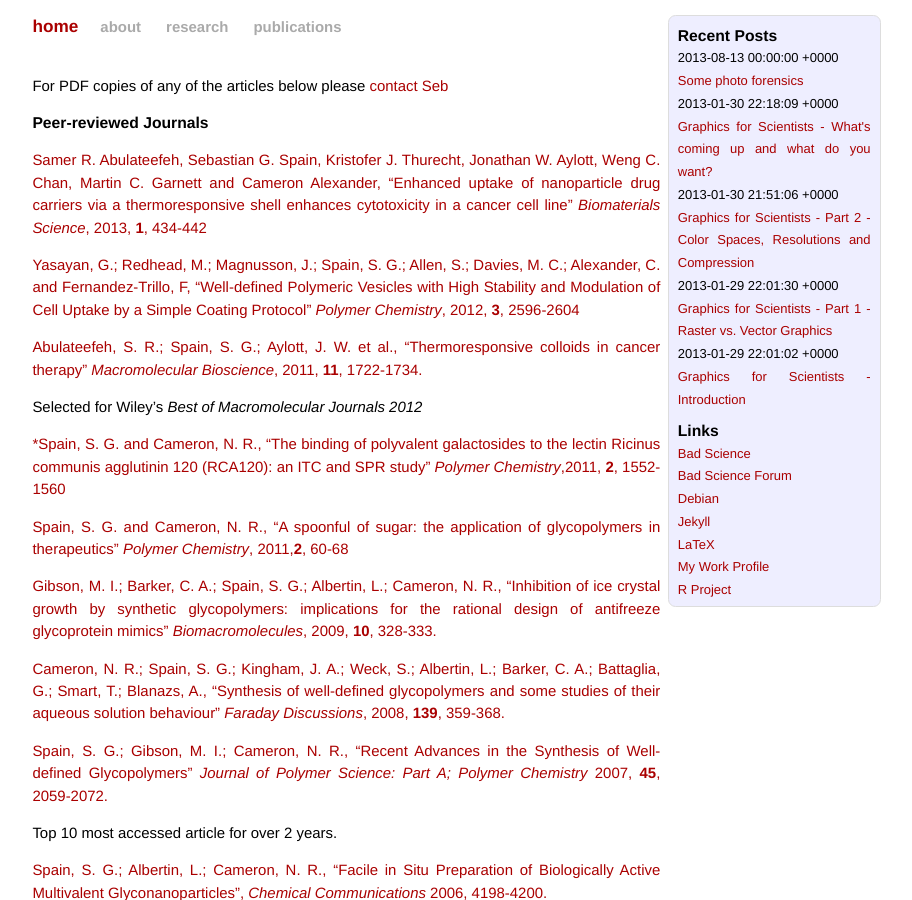
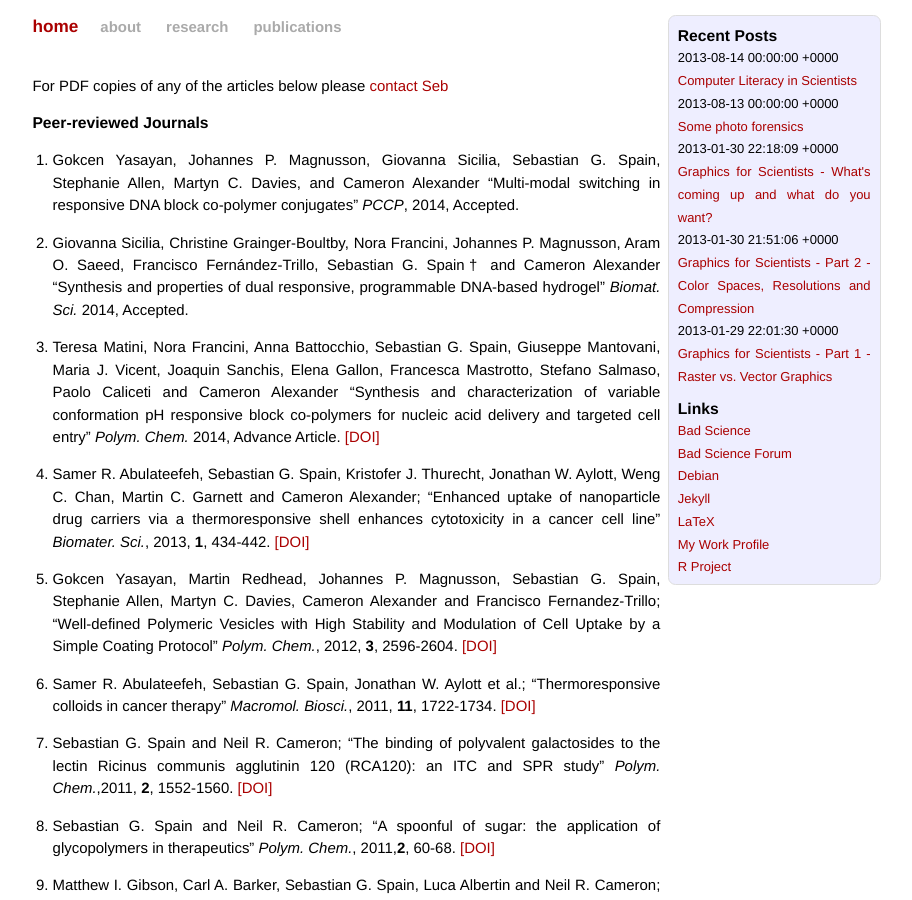
Before and after one commit to sebspain/sebspain.github.io, a Jekyll site: the page built from publications/index.md, in a window 1280 px wide and 900 px high. Shown: the whole window, without its empty margins (189-1101 px from the left). Built offline with Jekyll 4.4.1, drawn with Linux system fonts in a browser that asks for light colours; Markdown is read by kramdown in place of the engine named in the settings; comment, search, counter and statistics services are not loaded; some of the changed text lies outside the part shown.

Commit message:
updated publication list, do not publish yet

```diff
--- a/publications/index.md
+++ b/publications/index.md
@@ -7,30 +7,30 @@ For PDF copies of any of the articles below please <a href="mailto:seb@sebspain.
 
 ###Peer-reviewed Journals
 
-<a href="http://pubs.rsc.org/en/content/articlelanding/2013/bm/c2bm00184e">Samer R. Abulateefeh, Sebastian G. Spain, Kristofer J. Thurecht, Jonathan W. Aylott, Weng C. Chan, Martin C. Garnett and Cameron Alexander, "Enhanced uptake of nanoparticle drug carriers via a thermoresponsive shell enhances cytotoxicity in a cancer cell line" <em>Biomaterials Science</em>, 2013, <strong>1</strong>, 434-442</a>
+1. Gokcen Yasayan, Johannes P. Magnusson, Giovanna Sicilia, Sebastian G. Spain, Stephanie Allen, Martyn C. Davies, and Cameron Alexander "Multi-modal switching in responsive DNA block co-polymer conjugates" <em>PCCP</em>, 2014, Accepted.
 
-<a href="http://pubs.rsc.org/en/content/articlelanding/2012/py/c2py20352a">Yasayan, G.; Redhead, M.; Magnusson, J.; Spain, S. G.; Allen, S.; Davies, M. C.; Alexander, C. and Fernandez-Trillo, F, "Well-defined Polymeric Vesicles with High Stability and Modulation of Cell Uptake by a Simple Coating Protocol" <em>Polymer Chemistry</em>, 2012, <strong>3</strong>, 2596-2604</a>
+2. Giovanna Sicilia, Christine Grainger-Boultby, Nora Francini, Johannes P. Magnusson, Aram O. Saeed, Francisco Fernández-Trillo, Sebastian G. Spain† and Cameron Alexander "Synthesis and properties of dual responsive, programmable DNA-based hydrogel" <em>Biomat. Sci.</em> 2014, Accepted.
 
-<a href="http://dx.doi.org/10.1002/mabi.201100252">Abulateefeh, S. R.; Spain, S. G.; Aylott, J. W. et al., "Thermoresponsive colloids in cancer therapy" <em>Macromolecular Bioscience</em>, 2011, <strong>11</strong>, 1722-1734.</a>
+3. Teresa Matini, Nora Francini, Anna Battocchio, Sebastian G. Spain, Giuseppe Mantovani, Maria J. Vicent, Joaquin Sanchis, Elena Gallon, Francesca Mastrotto, Stefano Salmaso, Paolo Caliceti and Cameron Alexander "Synthesis and characterization of variable conformation pH responsive block co-polymers for nucleic acid delivery and targeted cell entry" <em>Polym. Chem.</em> 2014, Advance Article. [\[DOI\]](http://dx.doi.org/10.1039/C3PY00744H)
 
-Selected for Wiley's <em>Best of Macromolecular Journals 2012</em>
+4. Samer R. Abulateefeh, Sebastian G. Spain, Kristofer J. Thurecht, Jonathan W. Aylott, Weng C. Chan, Martin C. Garnett and Cameron Alexander; "Enhanced uptake of nanoparticle drug carriers via a thermoresponsive shell enhances cytotoxicity in a cancer cell line" <em>Biomater. Sci.</em>, 2013, <strong>1</strong>, 434-442. [\[DOI\]](http://dx.doi.org/10.1039/C2BM00184E)
 
-<a href="http://dx.doi.org/10.1039/C1PY00030F">*Spain, S. G. and Cameron, N. R., "The binding of polyvalent galactosides to the lectin Ricinus communis agglutinin 120 (RCA120): an ITC and SPR study" <em>Polymer Chemistry</em>,2011, <strong>2</strong>, 1552-1560</a>
+5. Gokcen Yasayan, Martin Redhead, Johannes P. Magnusson, Sebastian G. Spain, Stephanie Allen, Martyn C. Davies, Cameron Alexander and Francisco Fernandez-Trillo; "Well-defined Polymeric Vesicles with High Stability and Modulation of Cell Uptake by a Simple Coating Protocol" <em>Polym. Chem.</em>, 2012, <strong>3</strong>, 2596-2604. [\[DOI\]](http://dx.doi.org/10.1039/c2py20352a)
 
-<a href="http://dx.doi.org/10.1039/C0PY00149J">Spain, S. G. and Cameron, N. R., "A spoonful of sugar: the application of glycopolymers in therapeutics" <em>Polymer Chemistry</em>, 2011,<strong>2</strong>, 60-68</a>
+6. Samer R. Abulateefeh, Sebastian G. Spain, Jonathan W. Aylott et al.; "Thermoresponsive colloids in cancer therapy" <em>Macromol. Biosci.</em>, 2011, <strong>11</strong>, 1722-1734. [\[DOI\]](http://dx.doi.org/10.1002/mabi.201100252)
 
-<a href="http://dx.doi.org/10.1021/bm801069x">Gibson, M. I.; Barker, C. A.; Spain, S. G.; Albertin, L.; Cameron, N. R., "Inhibition of ice crystal growth by synthetic glycopolymers: implications for the rational design of antifreeze glycoprotein mimics" <em>Biomacromolecules</em>, 2009, <strong>10</strong>, 328-333.</a>
+6. Sebastian G. Spain and Neil R. Cameron; "The binding of polyvalent galactosides to the lectin Ricinus communis agglutinin 120 (RCA120): an ITC and SPR study" <em>Polym. Chem.</em>,2011, <strong>2</strong>, 1552-1560. [\[DOI\]](http://dx.doi.org/10.1039/C1PY00030F)
 
-<a href="http://dx.doi.org/10.1039/b717177c">Cameron, N. R.; Spain, S. G.; Kingham, J. A.; Weck, S.; Albertin, L.; Barker, C. A.; Battaglia, G.; Smart, T.; Blanazs, A., "Synthesis of well-defined glycopolymers and some studies of their aqueous solution behaviour" <em>Faraday Discussions</em>, 2008, <strong>139</strong>, 359-368.</a>
+5. Sebastian G. Spain and Neil R. Cameron; "A spoonful of sugar: the application of glycopolymers in therapeutics" <em>Polym. Chem.</em>, 2011,<strong>2</strong>, 60-68. [\[DOI\]](http://dx.doi.org/10.1039/C0PY00149J)
 
-<a href="http://www3.interscience.wiley.com/cgi-bin/fulltext/114208347/PDFSTART">Spain, S. G.; Gibson, M. I.; Cameron, N. R., "Recent Advances in the Synthesis of Well-defined Glycopolymers" <em>Journal of Polymer Science: Part A; Polymer Chemistry</em> 2007, <strong>45</strong>, 2059-2072.</a>
+4. Matthew I. Gibson, Carl A. Barker, Sebastian G. Spain, Luca Albertin and Neil R. Cameron; "Inhibition of ice crystal growth by synthetic glycopolymers: implications for the rational design of antifreeze glycoprotein mimics" <em>Biomacromolecules</em>, 2009, <strong>10</strong>, 328-333. [\[DOI\]](http://dx.doi.org/10.1021/bm801069x)
 
-Top 10 most accessed article for over 2 years.
+3. Neil R. Cameron, Sebastian G. Spain, James A. Kingham, Stefan Weck, Luca Albertin, Carl A. Barker, Guiseppe Battaglia, Thomas Smart, and Adam Blanazs; "Synthesis of well-defined glycopolymers and some studies of their aqueous solution behaviour" <em>Faraday Discuss.</em>, 2008, <strong>139</strong>, 359-368. [\[DOI\]](http://dx.doi.org/10.1039/b717177c)
 
-<a href="http://www.rsc.org/Publishing/Journals/CC/article.asp?doi=b608383h">Spain, S. G.; Albertin, L.; Cameron, N. R., "Facile in Situ Preparation of Biologically Active Multivalent Glyconanoparticles", <em>Chemical Communications</em> 2006, 4198-4200.</a>
+2. Sebastian G. Spain, Matthew I. Gibson and Neil R. Cameron; "Recent Advances in the Synthesis of Well-defined Glycopolymers" <em>J. Polym. Sci. Part A Polym. Chem.</em> 2007, <strong>45</strong>, 2059-2072. [\[DOI\]](http://dx.doi.org/10.1002/pola.22106)
 
-Selected for publication in the RSC's <em><a href="http://www.rsc.org/Publishing/Journals/cb/Index.asp">Biology Virtual Journal</a></em> and one of the <a href="http://www.rsc.org/Publishing/Journals/cb/Top10.asp">top ten most accessed articles in October 2006.</a>
+3. Sebastian G. Spain, Luca Albertin and Neil R. Cameron; "Facile in Situ Preparation of Biologically Active Multivalent Glyconanoparticles", <em>Chem. Commun.</em> 2006, 4198-4200. 	[\[DOI\]](http://dx.doi.org/10.1039/b608383h)
 
 ###Book Chapters
 
-<a href="http://www.elsevierdirect.com/ISBN/9780080553023/Comprehensive-Biomaterials">Spain, S. G.; Yasayan, G.; Soliman, M.; Heath, F.; Saeed, A. O. and Alexander, C., "Nanoparticles of Nucleic Acid Delivery" in <em>Comprehensive Biomaterials</em>. Elsevier 2011, vol.4, pp 389-410.</a>
+1. Sebastian G. Spain, Gokcen Yasayan, Mahmoud Soliman, Felicity Heath, Aram O. Saeed and Cameron Alexander, "Nanoparticles of Nucleic Acid Delivery" in <em>Comprehensive Biomaterials</em>. Elsevier 2011, vol.4, pp 389-410. [\[link\]](http://www.elsevierdirect.com/ISBN/9780080553023/Comprehensive-Biomaterials)
```
Also changed, not shown: _posts/2013-08-10-computer-literacy.md (+15 -3 lines).
